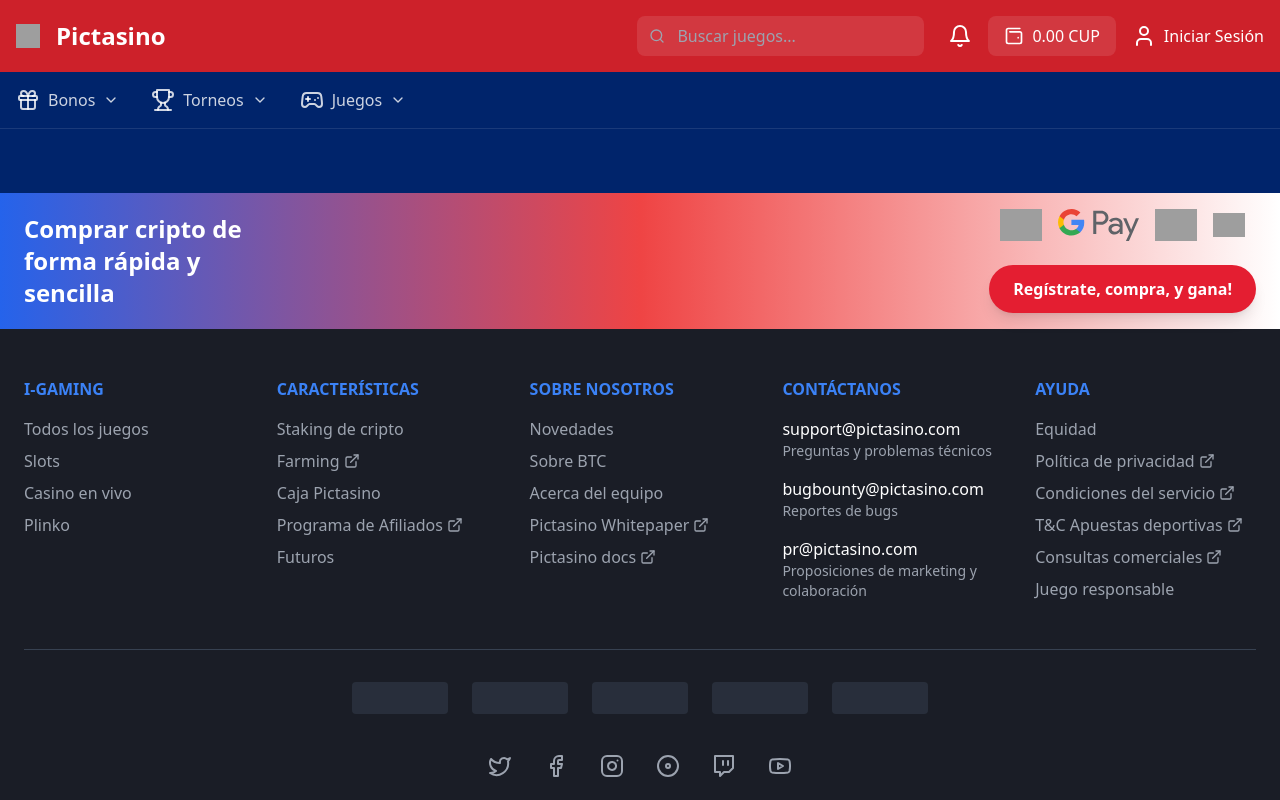
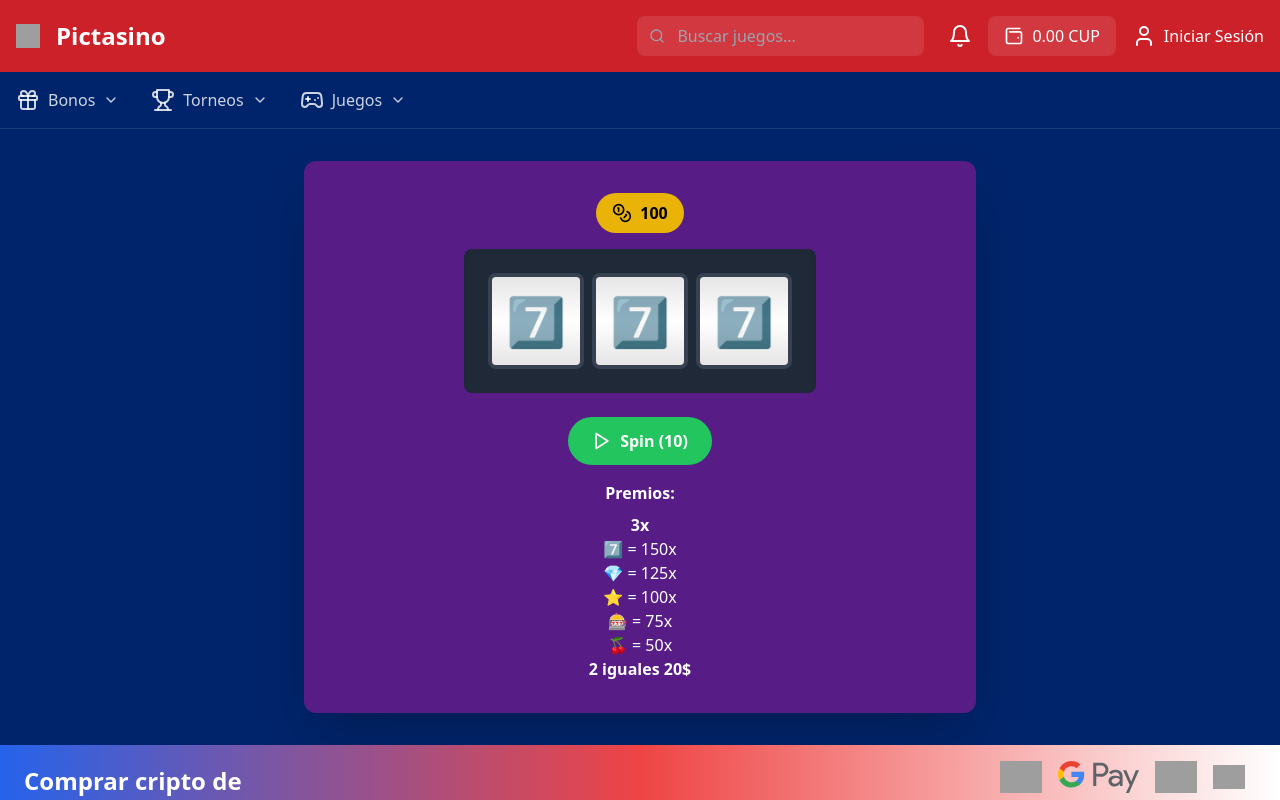
Before and after one commit to SalazarWeb/Casino-online, a React (Vite) app: page /slot-machine in a window 1280 px wide. Shown: the top 800 px of the page. Built offline with nearby package versions, Linux system fonts and the light colour scheme; grey boxes are pictures that could not be loaded.

Commit message:
slot-machine added

```diff
--- a/src/App.tsx
+++ b/src/App.tsx
@@ -4,6 +4,7 @@ import { Navigation } from './components/layout/Navigation';
 import { HeroBanner } from './components/sections/HeroBanner';
 import { GameGrid } from './components/sections/GameGrid';
 import { CrashGame } from './components/games/crash/CrashGame';
+import { SlotMachine } from './components/games/slot-machine/SlotMachine';
 import CriptoHeader from './components/layout/CryptoHeader';
 import Footer from './components/layout/Footer';
 function App() {
@@ -24,10 +25,10 @@ function App() {
               </>
             } />
             <Route path="/crash" element={<CrashGame />} />
-            <Route path="/tragamonedas" element={""} />
-            <Route path="/apuestas_deportivas" element={""} />
+            <Route path="/slot-machine" element={<SlotMachine />} />
+            <Route path="/sports-betting" element={""} />
             <Route path="/blackjack" element={""} />
-            <Route path="/ruleta" element={""} />
+            <Route path="/roulette" element={""} />
           </Routes>
         </main>
         <CriptoHeader />
--- /dev/null
+++ b/src/components/games/slot-machine/SlotControls.tsx
@@ -0,0 +1,31 @@
+import React from 'react';
+import { Play } from 'lucide-react';
+
+interface SlotControlsProps {
+  onSpin: () => void;
+  disabled: boolean;
+  betAmount: number;
+}
+
+export const SlotControls: React.FC<SlotControlsProps> = ({
+  onSpin,
+  disabled,
+  betAmount,
+}) => {
+  return (
+    <div className="flex gap-4">
+      <button
+        onClick={onSpin}
+        disabled={disabled}
+        className={`flex items-center gap-2 px-6 py-3 rounded-full text-white font-bold ${
+          disabled
+            ? 'bg-gray-500 cursor-not-allowed'
+            : 'bg-green-500 hover:bg-green-600'
+        }`}
+      >
+        <Play className="w-5 h-5" />
+        Spin ({betAmount})
+      </button>
+    </div>
+  );
+};
--- /dev/null
+++ b/src/components/games/slot-machine/SlotMachine.tsx
@@ -0,0 +1,103 @@
+import { useState } from 'react';
+import { Coins } from 'lucide-react';
+import { SlotReel } from './SlotReel';
+import { SlotControls } from './SlotControls';
+
+const SYMBOLS = ['7️⃣', '🎰', '💎', '🍒', '⭐'];
+const INITIAL_CREDITS = 100;
+const BET_AMOUNT = 10;
+
+export const SlotMachine = () => {
+  const [reels, setReels] = useState<string[]>(['7️⃣', '7️⃣', '7️⃣']);
+  const [isSpinning, setIsSpinning] = useState(false);
+  const [credits, setCredits] = useState(INITIAL_CREDITS);
+  const [winAmount, setWinAmount] = useState(0);
+
+  const getRandomSymbol = () => {
+    return SYMBOLS[Math.floor(Math.random() * SYMBOLS.length)];
+  };
+
+  const checkWin = (symbols: string[]) => {
+    const uniqueSymbols = new Set(symbols);
+
+    if (uniqueSymbols.size === 1) {
+      // Three of a kind
+      const symbol = symbols[0];
+      const multipliers: { [key: string]: number } = {
+        '7️⃣': 15,
+        '💎': 12.5,
+        '⭐': 10,
+        '🎰': 7.5,
+        '🍒': 5,
+      };
+      return BET_AMOUNT * (multipliers[symbol] || 10);
+    } else if (uniqueSymbols.size === 2) {
+      // Two of a kind
+      return BET_AMOUNT * 2;
+    }
+    return 0;
+  };
+
+  const spin = () => {
+    if (isSpinning || credits < BET_AMOUNT) return;
+
+    setIsSpinning(true);
+    setWinAmount(0);
+    setCredits(prev => prev - BET_AMOUNT);
+
+    setTimeout(() => {
+      const newSymbols = [getRandomSymbol(), getRandomSymbol(), getRandomSymbol()];
+      setReels(newSymbols);
+      const win = checkWin(newSymbols);
+      setWinAmount(win);
+      setCredits(prev => prev + win);
+      setIsSpinning(false);
+    }, 2000);
+  };
+
+  return (
+    <div className="flex flex-col items-center bg-purple-900 p-8 rounded-xl shadow-2xl max-w-2xl mx-auto">
+      <div className="mb-4 flex items-center gap-4">
+        <div className="flex items-center bg-yellow-500 text-black px-4 py-2 rounded-full">
+          <Coins className="w-5 h-5 mr-2" />
+          <span className="font-bold">{credits}</span>
+        </div>
+        {winAmount > 0 && (
+          <div className="animate-bounce bg-green-500 text-white px-4 py-2 rounded-full">
+            +{winAmount}
+          </div>
+        )}
+      </div>
+
+      <div className="bg-gray-800 p-6 rounded-lg shadow-inner mb-6">
+        <div className="flex gap-2">
+          {reels.map((symbol, i) => (
+            <SlotReel
+              key={i}
+              symbol={symbol}
+              isSpinning={isSpinning}
+              delay={i * 100}
+            />
+          ))}
+        </div>
+      </div>
+
+      <SlotControls
+        onSpin={spin}
+        disabled={isSpinning || credits < BET_AMOUNT}
+        betAmount={BET_AMOUNT}
+      />
+
+      <div className="mt-4 text-white text-center">
+        <h3 className="font-bold mb-2">Premios:</h3>
+        <p><strong>3x</strong></p>
+        <p>7️⃣ = 150x</p>
+        <p>💎 = 125x</p>
+        <p>⭐ = 100x</p>
+        <p>🎰 = 75x</p>
+        <p>🍒 = 50x</p>
+        <p><strong>2 iguales 20$</strong></p>
+      </div>
+    </div>
+  );
+};
--- /dev/null
+++ b/src/components/games/slot-machine/SlotReel.tsx
@@ -0,0 +1,40 @@
+import React, { useState, useEffect } from 'react';
+
+interface SlotReelProps {
+  symbol: string;
+  isSpinning: boolean;
+  delay: number;
+}
+
+export const SlotReel: React.FC<SlotReelProps> = ({ symbol, isSpinning, delay }) => {
+  const [showSymbol, setShowSymbol] = useState(symbol);
+  const symbols = ['7️⃣', '🎰', '💎', '🍒', '⭐'];
+
+  useEffect(() => {
+    if (isSpinning) {
+      const interval = setInterval(() => {
+        setShowSymbol(symbols[Math.floor(Math.random() * symbols.length)]);
+      }, 100);
+
+      return () => clearInterval(interval);
+    } else {
+      setShowSymbol(symbol);
+    }
+  }, [isSpinning, symbol]);
+
+  return (
+    <div className="relative w-24 h-24 bg-white rounded-lg overflow-hidden border-4 border-gray-700 perspective-[1000px]">
+      <div
+        className={`flex items-center justify-center w-full h-full text-5xl transition-transform preserve-3d ${
+          isSpinning ? 'animate-[slot-spin_2s_ease-out]' : ''
+        }`}
+        style={{
+          animationDelay: `${delay}ms`,
+        }}
+      >
+        {showSymbol}
+      </div>
+      <div className="absolute inset-0 pointer-events-none bg-gradient-to-b from-black via-transparent to-black opacity-10" />
+    </div>
+  );
+};
--- a/src/components/layout/Navigation.tsx
+++ b/src/components/layout/Navigation.tsx
@@ -19,10 +19,10 @@ export const Navigation = () => {
       { title: 'Premios Especiales', link: '#' },
     ],
     juegos: [
-      { title: 'Slots Populares', link: '#' },
+      { title: 'Crash', link: '/crash' },
+      { title: 'Tragamonedas', link: '/slot-machine' },
+      { title: 'Blackjack', link: '#' },
       { title: 'Nuevos Juegos', link: '#' },
-      { title: 'Crash', link: '/crash' },
-      { title: 'Slots Clásicos', link: '#' },
     ],
   };
 
--- a/src/components/sections/GameGrid.tsx
+++ b/src/components/sections/GameGrid.tsx
@@ -1,40 +1,17 @@
 import { useNavigate } from 'react-router-dom';
 import { GameCard } from '../ui/GameCard';
 import { StakingOptions } from '../ui/StakingOptions';
-
-const gamesData = [
-  {
-    id: 1,
-    title: "Crash",
-    image: "https://apuestalegal.pe/wp-content/uploads/2023/06/CRASH-CASINO-PERU-APUESTA-LEGAL.jpg",
-    category: "Aleatoriedad",
-    rtp: "98.7"
-  },
-  {
-    id: 2,
-    title: "Tragamonedas",
-    image: "https://images.unsplash.com/photo-1596838132731-3301c3fd4317?auto=format&fit=crop&w=500&h=300&q=80",
-    category: "Probabilidad",
-    rtp: "92.7"
-  },
-  {
-    id: 3,
-    title: "Apuestas Deportivas",
-    image: "https://images.unsplash.com/photo-1522778526097-ce0a22ceb253?auto=format&fit=crop&w=500&h=300&q=80",
-    category: "Fútbol",
-    rtp: "93.1"
-  },
-  {
-    id: 4,
-    title: "Blackjack",
-    image: "https://images.unsplash.com/photo-1511193311914-0346f16efe90?auto=format&fit=crop&w=500&q=80",
-    category: "Mesa en Vivo",
-    rtp: "99.5"
-  }
-];
+import { gamesData } from './GamesData';
 
 export const GameGrid = () => {
   const navigate = useNavigate();
+
+  const gameRoutes = {
+    "Crash": "/crash",
+    "Tragamonedas": "/slot-machine"
+  } as const;
+
+type GameTitle = keyof typeof gameRoutes;
 
   return (
     <div className="space-y-6">
@@ -46,11 +23,12 @@ export const GameGrid = () => {
             image={game.image}
             category={game.category}
             rtp={game.rtp}
-            onClick={() => game.title === "Crash" && navigate('/crash')}
+            onClick={() => navigate(gameRoutes[game.title as GameTitle] || '/default')}
           />
         ))}
         <StakingOptions />
       </div>
     </div>
+
   );
 };
--- /dev/null
+++ b/src/components/sections/GamesData.tsx
@@ -0,0 +1,30 @@
+export const gamesData = [
+  {
+    id: 1,
+    title: "Crash",
+    image: "https://apuestalegal.pe/wp-content/uploads/2023/06/CRASH-CASINO-PERU-APUESTA-LEGAL.jpg",
+    category: "Aleatoriedad",
+    rtp: "98.7"
+  },
+  {
+    id: 2,
+    title: "Tragamonedas",
+    image: "https://images.unsplash.com/photo-1596838132731-3301c3fd4317?auto=format&fit=crop&w=500&h=300&q=80",
+    category: "Probabilidad",
+    rtp: "92.7"
+  },
+  {
+    id: 3,
+    title: "Apuestas Deportivas",
+    image: "https://images.unsplash.com/photo-1522778526097-ce0a22ceb253?auto=format&fit=crop&w=500&h=300&q=80",
+    category: "Fútbol",
+    rtp: "93.1"
+  },
+  {
+    id: 4,
+    title: "Blackjack",
+    image: "https://images.unsplash.com/photo-1511193311914-0346f16efe90?auto=format&fit=crop&w=500&q=80",
+    category: "Mesa en Vivo",
+    rtp: "99.5"
+  }
+];
--- a/src/components/ui/StakingOptions.tsx
+++ b/src/components/ui/StakingOptions.tsx
@@ -50,13 +50,13 @@ export const StakingOptions: React.FC = () => {
           title="BTC Staking"
           apr="54.38%"
           icon="https://img.freepik.com/fotos-premium/bitcoin-fondo-btc-criptomoneda-bitcoin-moneda-blockchain-fondo-pantalla_691560-7915.jpg"
-          onClick={() => console.log('BFG Staking clicked')}
+          onClick={() => ('')}
         />
         <StakingOption
           title="Crypto Staking"
           apr="a un 65%"
           icon="https://aqru.io/app/uploads/2022/04/staking.png"
-          onClick={() => console.log('Crypto Staking clicked')}
+          onClick={() => ('')}
         />
       </div>
     </div>
--- a/src/index.css
+++ b/src/index.css
@@ -1,6 +1,21 @@
 @tailwind base;
 @tailwind components;
 @tailwind utilities;
+
+@keyframes slot-spin {
+  0% {
+    transform: rotateX(0deg);
+    animation-timing-function: cubic-bezier(0.2, 0, 0.8, 1);
+  }
+  50% {
+    transform: rotateX(1800deg);
+    animation-timing-function: cubic-bezier(0.2, 0, 0.8, 1);
+  }
+  100% {
+    transform: rotateX(3600deg);
+    animation-timing-function: cubic-bezier(0, 0, 0.2, 1);
+  }
+}
 
 body {
   margin: 0;
```
